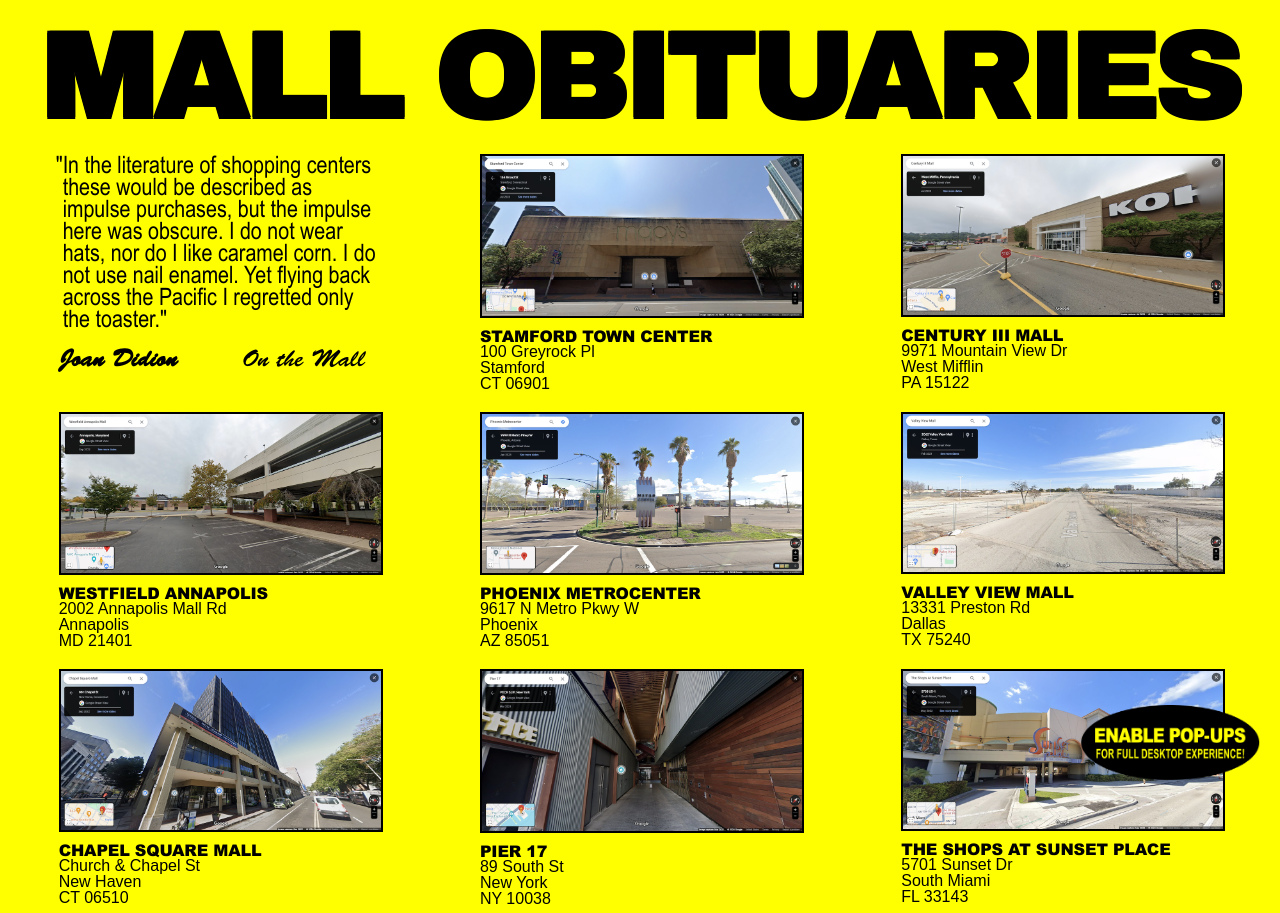
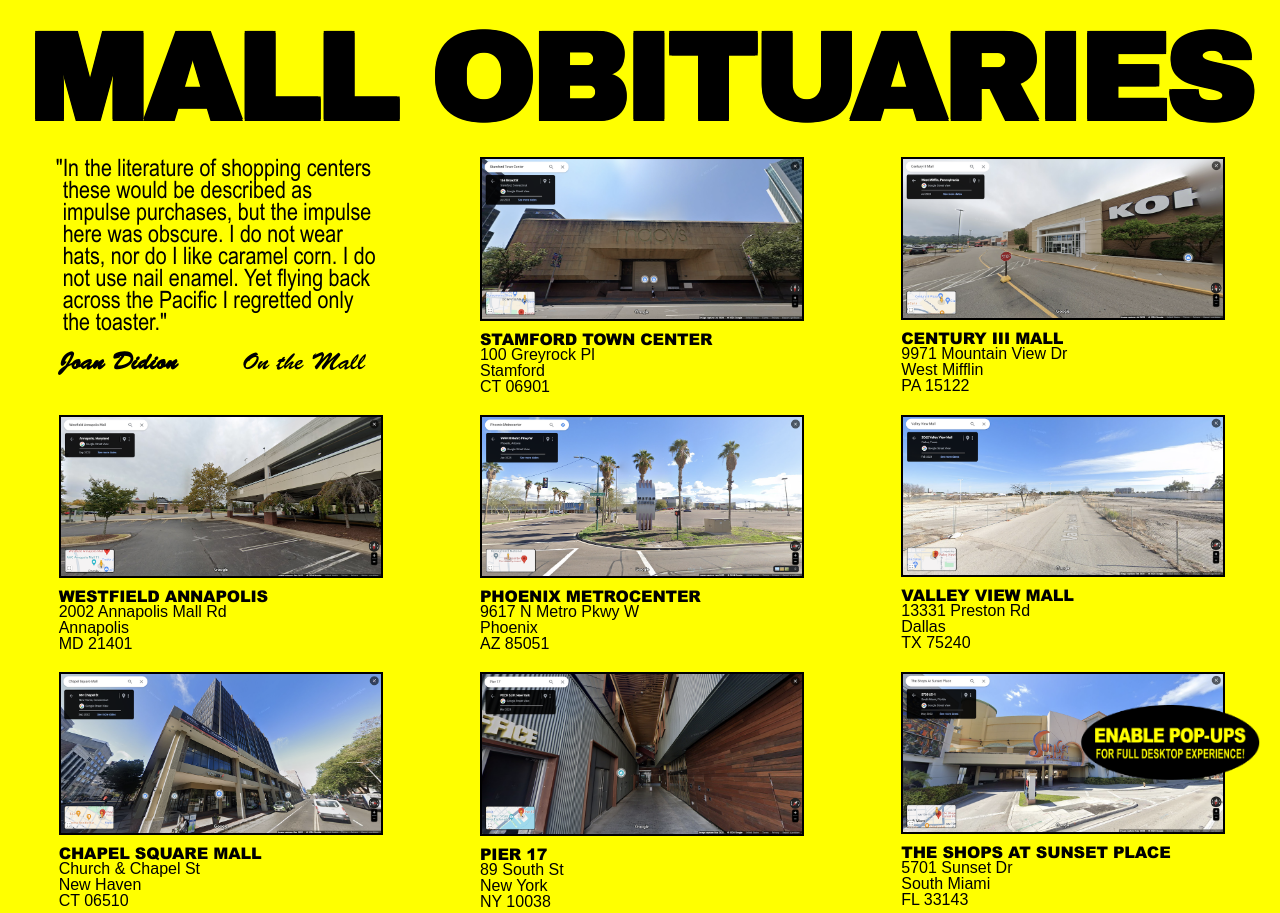
Before and after one commit to gabby-uy/mallobituaries, a plain HTML site: page index.html in a window 1280 px wide. Shown: the top 913 px of the page. Drawn offline with Linux system fonts and the light colour scheme.

Commit message:
Update index.html

```diff
--- a/index.html
+++ b/index.html
@@ -71,7 +71,7 @@ a:hover{
      h1{
         font-family:"Arial Black";
         text-transform: uppercase;
-        font-size:9.8vw;
+        font-size:10vw;
         letter-spacing: -.05em;
         font-weight: bolder;
         text-align: center;
```
